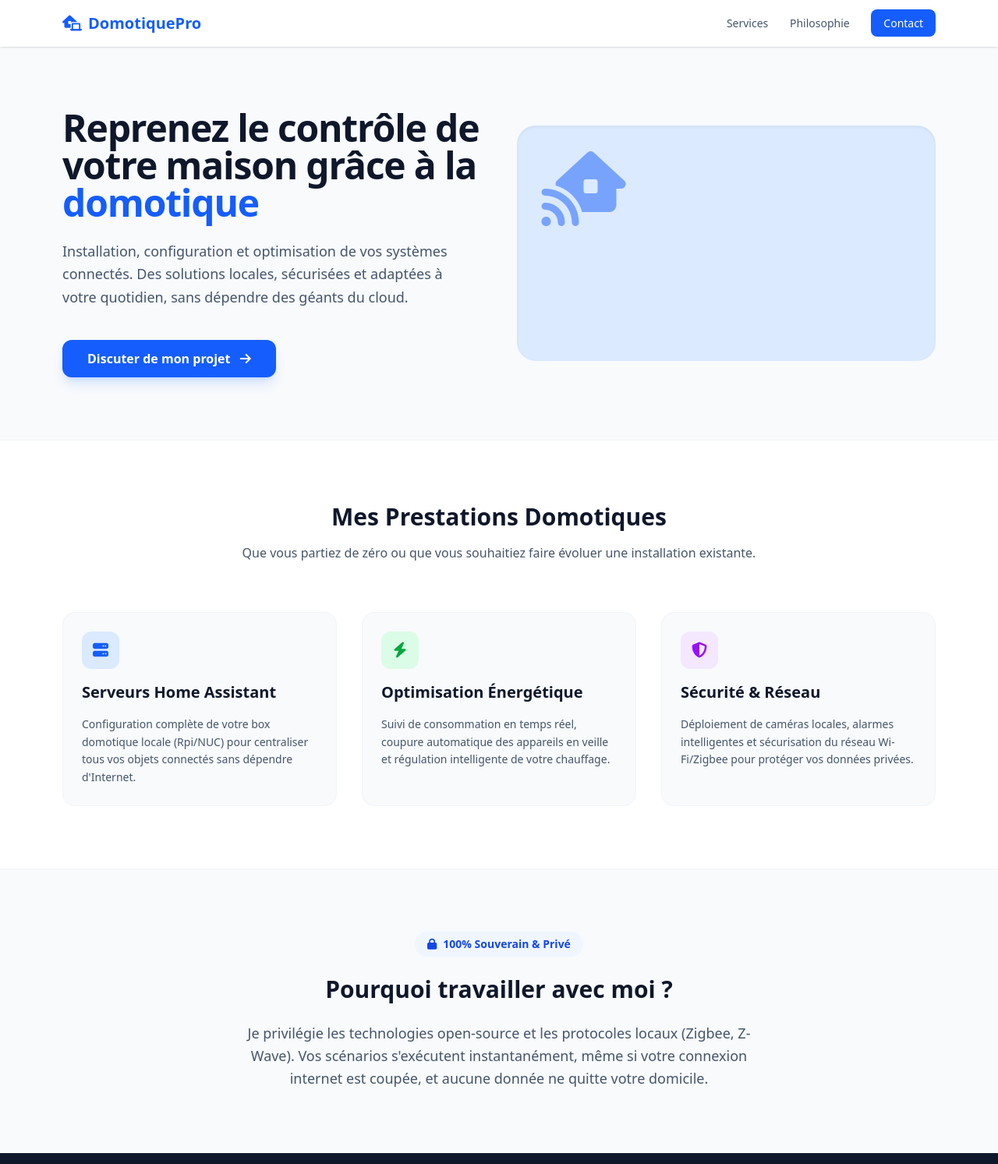
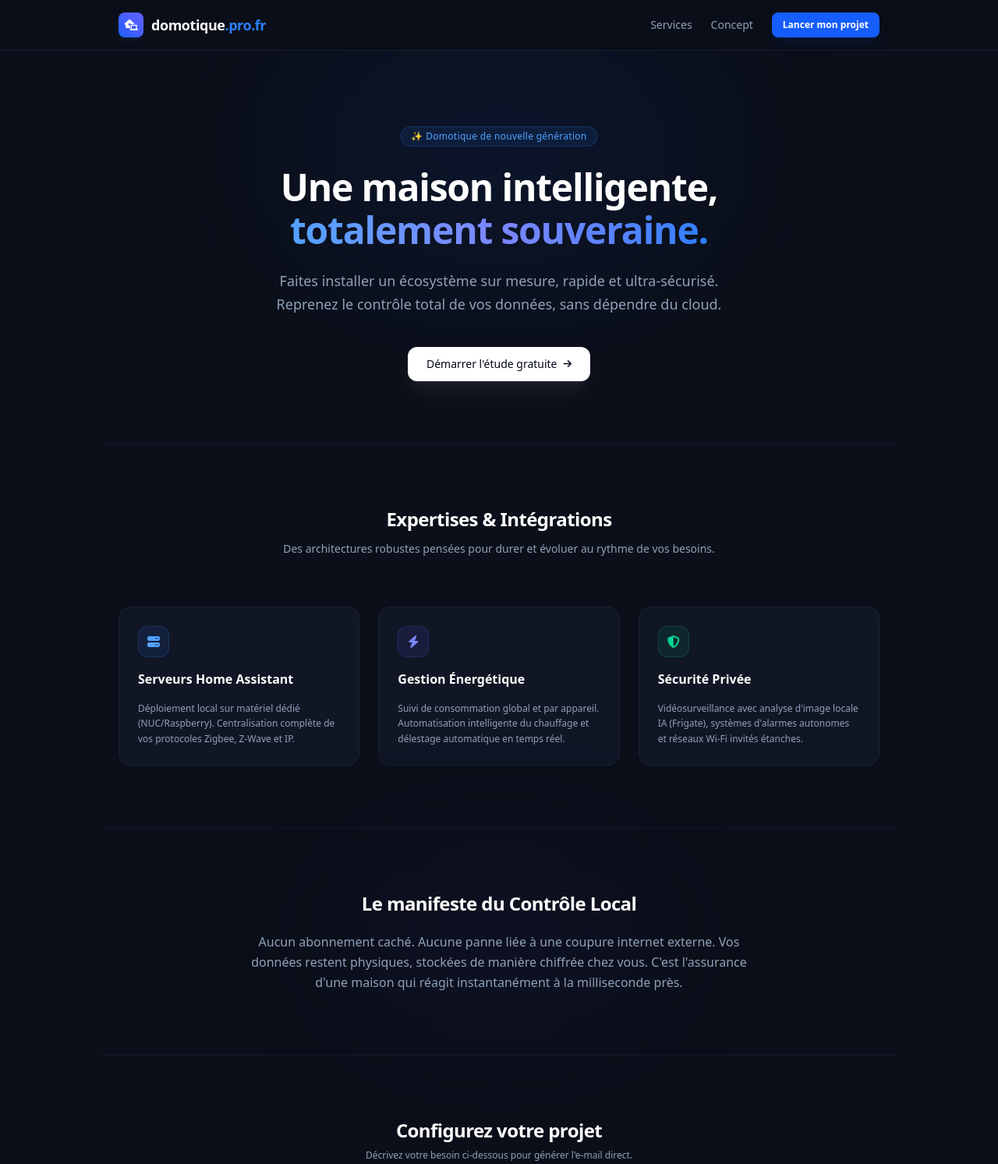
Before and after one commit to Maxence-Csnt/mon-site, a plain HTML site: page index.html in a window 1280 px wide. Shown: the top 1493 px of the page at 78% size. Drawn offline with nearby package versions, Linux system fonts and the light colour scheme.

Commit message:
Revamp index.html with new title and styles
Updated the title and navigation styles in the HTML file. Enhanced the hero section and services layout for better visual appeal.

```diff
--- a/index.html
+++ b/index.html
@@ -3,130 +3,149 @@
 <head>
     <meta charset="UTF-8">
     <meta name="viewport" content="width=device-width, initial-scale=1.0">
-    <title>DomotiquePro | Installation & Services de Maison Connectée</title>
-    <!-- Tailwind CSS pour un design moderne et rapide -->
+    <title>DomotiquePro | Architecture Domotique & Contrôle Local</title>
+    <!-- Tailwind CSS pour le design moderne style Lovable -->
     <script src="https://cdn.jsdelivr.net/npm/@tailwindcss/browser@4"></script>
     <!-- Icons FontAwesome -->
     <link rel="stylesheet" href="https://cdnjs.cloudflare.com/ajax/libs/font-awesome/6.4.0/css/all.min.css">
 </head>
-<body class="bg-slate-50 text-slate-800 font-sans">
+<body class="bg-[#0B0F19] text-slate-200 font-sans antialiased selection:bg-blue-500/30">
 
-    <!-- 🌐 Barre de navigation -->
-    <nav class="sticky top-0 z-50 bg-white/90 backdrop-blur-md shadow-sm">
-        <div class="max-w-6xl mx-auto px-4 py-4 flex justify-between items-center">
-            <div class="flex items-center space-x-2 text-xl font-bold text-blue-600">
-                <i class="fa-solid fa-house-laptop"></i>
-                <span>DomotiquePro</span>
+    <!-- 🌐 Barre de navigation style Lovable/SaaS -->
+    <nav class="sticky top-0 z-50 bg-[#0B0F19]/70 backdrop-blur-md border-b border-slate-800/60">
+        <div class="max-w-5xl mx-auto px-6 py-4 flex justify-between items-center">
+            <div class="flex items-center space-x-2.5 text-lg font-semibold tracking-tight text-white">
+                <div class="w-8 h-8 bg-gradient-to-tr from-blue-600 to-indigo-500 rounded-lg flex items-center justify-center text-sm shadow-md shadow-blue-500/10">
+                    <i class="fa-solid fa-house-laptop text-white"></i>
                 </div>
-            <div class="space-x-6 text-sm font-medium text-slate-600">
-                <a href="#services" class="hover:text-blue-600 transition">Services</a>
-                <a href="#philosophie" class="hover:text-blue-600 transition">Philosophie</a>
-                <a href="#contact" class="bg-blue-600 text-white px-4 py-2 rounded-lg hover:bg-blue-700 transition">Contact</a>
+                <span>domotique<span class="text-blue-500">.pro.fr</span></span>
+            </div>
+            <div class="flex items-center space-x-6 text-sm font-medium text-slate-400">
+                <a href="#services" class="hover:text-white transition-colors">Services</a>
+                <a href="#philosophie" class="hover:text-white transition-colors">Concept</a>
+                <a href="#contact" class="bg-blue-600 text-white px-3.5 py-2 rounded-lg hover:bg-blue-500 transition-all shadow-lg shadow-blue-600/10 hover:shadow-blue-600/20 text-xs font-semibold">Lancer mon projet</a>
             </div>
         </div>
     </nav>
 
     <!-- 🏠 Section Héro -->
-    <header class="max-w-6xl mx-auto px-4 py-20 text-center lg:text-left lg:flex lg:items-center lg:justify-between gap-12">
-        <div class="lg:w-1/2 space-y-6">
-            <h1 class="text-4xl md:text-5xl font-extrabold tracking-tight text-slate-900">
-                Reprenez le contrôle de votre maison grâce à la <span class="text-blue-600">domotique</span>
+    <header class="max-w-5xl mx-auto px-6 pt-24 pb-20 text-center relative overflow-hidden">
+        <!-- Effet de lumière en arrière-plan -->
+        <div class="absolute top-0 left-1/2 -translate-x-1/2 w-[500px] h-[250px] bg-blue-600/10 blur-[120px] pointer-events-none rounded-full"></div>
+
+        <div class="max-w-3xl mx-auto space-y-6 relative z-10">
+            <div class="inline-flex items-center space-x-2 bg-blue-500/10 border border-blue-500/20 text-blue-400 px-3 py-1 rounded-full text-xs font-medium tracking-wide">
+                <span>✨ Domotique de nouvelle génération</span>
+            </div>
+            <h1 class="text-4xl sm:text-5xl font-bold tracking-tight text-white leading-[1.15]">
+                Une maison intelligente,<br>
+                <span class="bg-gradient-to-r from-blue-400 via-indigo-400 to-blue-500 bg-clip-text text-transparent">totalement souveraine.</span>
             </h1>
-            <p class="text-lg text-slate-600 leading-relaxed">
-                Installation, configuration et optimisation de vos systèmes connectés. Des solutions locales, sécurisées et adaptées à votre quotidien, sans dépendre des géants du cloud.
+            <p class="text-base sm:text-lg text-slate-400 max-w-xl mx-auto font-normal leading-relaxed">
+                Faites installer un écosystème sur mesure, rapide et ultra-sécurisé. Reprenez le contrôle total de vos données, sans dépendre du cloud.
             </p>
             <div class="pt-4">
-                <a href="#contact" class="inline-block bg-blue-600 text-white px-8 py-3 rounded-xl font-semibold shadow-lg shadow-blue-500/20 hover:bg-blue-700 hover:shadow-blue-500/30 transition transform hover:-translate-y-0.5">
-                    Discuter de mon projet <i class="fa-solid fa-arrow-right ml-2"></i>
+                <a href="#contact" class="inline-flex items-center justify-center bg-white text-slate-950 px-6 py-3 rounded-xl font-medium text-sm hover:bg-slate-100 transition-all shadow-xl shadow-white/5 hover:-translate-y-0.5 gap-2">
+                    Démarrer l'étude gratuite <i class="fa-solid fa-arrow-right text-xs"></i>
                 </a>
             </div>
-        </div>
-        <div class="hidden lg:block lg:w-1/2 bg-blue-100 rounded-3xl p-8 aspect-video flex items-center justify-center text-blue-600 text-8xl shadow-inner">
-            <i class="fa-solid fa-house-signal animate-pulse"></i>
         </div>
     </header>
 
     <!-- 🛠️ Section Services -->
-    <section id="services" class="bg-white py-20 border-y border-slate-100">
-        <div class="max-w-6xl mx-auto px-4">
-            <div class="text-center max-w-2xl mx-auto mb-16 space-y-4">
-                <h2 class="text-3xl font-bold text-slate-900">Mes Prestations Domotiques</h2>
-                <p class="text-slate-600">Que vous partiez de zéro ou que vous souhaitiez faire évoluer une installation existante.</p>
+    <section id="services" class="max-w-5xl mx-auto px-6 py-20 border-t border-slate-900">
+        <div class="text-center max-w-xl mx-auto mb-16 space-y-3">
+            <h2 class="text-2xl font-bold text-white tracking-tight">Expertises & Intégrations</h2>
+            <p class="text-sm text-slate-400">Des architectures robustes pensées pour durer et évoluer au rythme de vos besoins.</p>
         </div>
 
-            <div class="grid md:grid-cols-3 gap-8">
+        <div class="grid md:grid-cols-3 gap-6">
             <!-- Service 1 -->
-                <div class="p-6 bg-slate-50 rounded-2xl border border-slate-100 hover:border-blue-200 hover:shadow-xl hover:shadow-slate-100 transition duration-300 space-y-4">
-                    <div class="w-12 h-12 bg-blue-100 rounded-xl flex items-center justify-center text-blue-600 text-xl font-bold">
+            <div class="group p-6 bg-[#111625] rounded-2xl border border-slate-800/60 hover:border-slate-700 transition-all duration-300 space-y-4">
+                <div class="w-10 h-10 bg-blue-500/10 border border-blue-500/20 rounded-xl flex items-center justify-center text-blue-400 text-base group-hover:bg-blue-500 group-hover:text-white transition-all">
                     <i class="fa-solid fa-server"></i>
                 </div>
-                    <h3 class="text-xl font-bold text-slate-900">Serveurs Home Assistant</h3>
-                    <p class="text-slate-600 text-sm leading-relaxed">Configuration complète de votre box domotique locale (Rpi/NUC) pour centraliser tous vos objets connectés sans dépendre d'Internet.</p>
+                <h3 class="text-base font-semibold text-white">Serveurs Home Assistant</h3>
+                <p class="text-slate-400 text-xs leading-relaxed font-normal">Déploiement local sur matériel dédié (NUC/Raspberry). Centralisation complète de vos protocoles Zigbee, Z-Wave et IP.</p>
             </div>
             <!-- Service 2 -->
-                <div class="p-6 bg-slate-50 rounded-2xl border border-slate-100 hover:border-blue-200 hover:shadow-xl hover:shadow-slate-100 transition duration-300 space-y-4">
-                    <div class="w-12 h-12 bg-green-100 rounded-xl flex items-center justify-center text-green-600 text-xl font-bold">
+            <div class="group p-6 bg-[#111625] rounded-2xl border border-slate-800/60 hover:border-slate-700 transition-all duration-300 space-y-4">
+                <div class="w-10 h-10 bg-indigo-500/10 border border-indigo-500/20 rounded-xl flex items-center justify-center text-indigo-400 text-base group-hover:bg-indigo-500 group-hover:text-white transition-all">
                     <i class="fa-solid fa-bolt"></i>
                 </div>
-                    <h3 class="text-xl font-bold text-slate-900">Optimisation Énergétique</h3>
-                    <p class="text-slate-600 text-sm leading-relaxed">Suivi de consommation en temps réel, coupure automatique des appareils en veille et régulation intelligente de votre chauffage.</p>
+                <h3 class="text-base font-semibold text-white">Gestion Énergétique</h3>
+                <p class="text-slate-400 text-xs leading-relaxed font-normal">Suivi de consommation global et par appareil. Automatisation intelligente du chauffage et délestage automatique en temps réel.</p>
             </div>
             <!-- Service 3 -->
-                <div class="p-6 bg-slate-50 rounded-2xl border border-slate-100 hover:border-blue-200 hover:shadow-xl hover:shadow-slate-100 transition duration-300 space-y-4">
-                    <div class="w-12 h-12 bg-purple-100 rounded-xl flex items-center justify-center text-purple-600 text-xl font-bold">
+            <div class="group p-6 bg-[#111625] rounded-2xl border border-slate-800/60 hover:border-slate-700 transition-all duration-300 space-y-4">
+                <div class="w-10 h-10 bg-emerald-500/10 border border-emerald-500/20 rounded-xl flex items-center justify-center text-emerald-400 text-base group-hover:bg-emerald-500 group-hover:text-white transition-all">
                     <i class="fa-solid fa-shield-halved"></i>
                 </div>
-                    <h3 class="text-xl font-bold text-slate-900">Sécurité & Réseau</h3>
-                    <p class="text-slate-600 text-sm leading-relaxed">Déploiement de caméras locales, alarmes intelligentes et sécurisation du réseau Wi-Fi/Zigbee pour protéger vos données privées.</p>
-                </div>
+                <h3 class="text-base font-semibold text-white">Sécurité Privée</h3>
+                <p class="text-slate-400 text-xs leading-relaxed font-normal">Vidéosurveillance avec analyse d'image locale IA (Frigate), systèmes d'alarmes autonomes et réseaux Wi-Fi invités étanches.</p>
             </div>
         </div>
     </section>
 
     <!-- 🔒 Section Philosophie -->
-    <section id="philosophie" class="py-20 max-w-4xl mx-auto px-4 text-center space-y-6">
-        <div class="inline-flex items-center space-x-2 bg-blue-50 text-blue-700 px-4 py-1.5 rounded-full text-sm font-semibold">
-            <i class="fa-solid fa-lock"></i>
-            <span>100% Souverain & Privé</span>
+    <section id="philosophie" class="max-w-5xl mx-auto px-6 py-20 border-t border-slate-900 text-center relative">
+        <div class="absolute top-1/2 left-1/2 -translate-x-1/2 -translate-y-1/2 w-[400px] h-[200px] bg-indigo-600/5 blur-[100px] pointer-events-none rounded-full"></div>
+        <div class="max-w-2xl mx-auto space-y-5 relative z-10">
+            <h2 class="text-2xl font-bold text-white tracking-tight">Le manifeste du Contrôle Local</h2>
+            <p class="text-sm sm:text-base text-slate-400 leading-relaxed font-normal">
+                Aucun abonnement caché. Aucune panne liée à une coupure internet externe. Vos données restent physiques, stockées de manière chiffrée chez vous. C'est l'assurance d'une maison qui réagit instantanément à la milliseconde près.
+            </p>
         </div>
-        <h2 class="text-3xl font-bold text-slate-900">Pourquoi travailler avec moi ?</h2>
-        <p class="text-lg text-slate-600 leading-relaxed max-w-2xl mx-auto">
-            Je privilégie les technologies open-source et les protocoles locaux (Zigbee, Z-Wave). Vos scénarios s'exécutent instantanément, même si votre connexion internet est coupée, et aucune donnée ne quitte votre domicile.
-        </p>
     </section>
 
-    <!-- 📨 Section Contact Direct -->
-    <section id="contact" class="bg-slate-900 text-white py-20">
-        <div class="max-w-xl mx-auto px-4">
-            <div class="text-center mb-12 space-y-4">
-                <h2 class="text-3xl font-bold">Un projet de maison connectée ?</h2>
-                <p class="text-slate-400">Demandez votre étude personnalisée et recevez une réponse rapidement.</p>
+    <!-- 📨 Section Formulaire Interactif (Style Lovable Card) -->
+    <section id="contact" class="max-w-5xl mx-auto px-6 py-20 border-t border-slate-900">
+        <div class="max-w-md mx-auto space-y-8">
+            <div class="text-center space-y-2">
+                <h2 class="text-2xl font-bold text-white tracking-tight">Configurez votre projet</h2>
+                <p class="text-xs text-slate-400">Décrivez votre besoin ci-dessous pour générer l'e-mail direct.</p>
             </div>
 
-            <!-- Bloc d'action sans intermédiaire (Mailto) -->
-            <div class="bg-slate-800 p-8 rounded-2xl border border-slate-700 shadow-xl text-center space-y-6">
-                <div class="w-16 h-16 bg-blue-500/10 text-blue-500 rounded-full flex items-center justify-center text-2xl mx-auto">
-                    <i class="fa-solid fa-envelope-open-text"></i>
+            <!-- Formulaire style Lovable -->
+            <form id="domoForm" class="space-y-5 bg-[#111625] p-6 sm:p-8 rounded-2xl border border-slate-800/80 shadow-2xl shadow-black/40">
+                <div class="space-y-2">
+                    <label class="block text-xs font-semibold text-slate-300 uppercase tracking-wider">Votre Nom</label>
+                    <input type="text" id="clientName" placeholder="ex: Jean Dupont" required class="w-full px-4 py-3 rounded-xl bg-[#0B0F19] border border-slate-800 text-sm text-white placeholder-slate-600 focus:outline-none focus:border-blue-500 focus:ring-1 focus:ring-blue-500 transition-all font-normal">
                 </div>
-
-                <h3 class="text-xl font-bold text-white">Envoyer un e-mail direct</h3>
-                <p class="text-slate-400 text-sm max-w-sm mx-auto">
-                    Cliquez sur le bouton ci-dessous pour m'envoyer directement votre demande depuis votre propre boîte mail (sans aucun intermédiaire).
-                </p>
-
-                <!-- Lien mailto vers ton adresse avec sujet pré-rempli -->
-                <a href="mailto:domotik.m@gmail.com?subject=Demande%20de%20projet%20-%20DomotiquePro&body=Bonjour,%20je%20vous%20contacte%20pour%20un%20projet%20de%20domotique.%20Voici%20mon%20besoin%20:%20"
-                   class="inline-block w-full bg-blue-600 text-white font-semibold py-3 rounded-lg hover:bg-blue-700 transition shadow-lg shadow-blue-600/20 text-center cursor-pointer">
-                    Ouvrir ma messagerie et m'écrire <i class="fa-solid fa-paper-plane ml-2"></i>
-                </a>
+                <div class="space-y-2">
+                    <label class="block text-xs font-semibold text-slate-300 uppercase tracking-wider">Votre Projet</label>
+                    <textarea id="clientMessage" rows="5" required placeholder="ex: Bonjour, je souhaite centraliser mes volets roulants Somfy et piloter mon chauffage connecté avec une box Home Assistant..." class="w-full px-4 py-3 rounded-xl bg-[#0B0F19] border border-slate-800 text-sm text-white placeholder-slate-600 focus:outline-none focus:border-blue-500 focus:ring-1 focus:ring-blue-500 transition-all font-normal resize-none"></textarea>
                 </div>
+                <button type="submit" class="w-full bg-blue-600 text-white font-semibold py-3 rounded-xl hover:bg-blue-500 transition-all shadow-lg shadow-blue-600/10 hover:shadow-blue-600/20 flex items-center justify-center gap-2 text-sm cursor-pointer mt-2">
+                    <span>Générer et envoyer mon e-mail</span> <i class="fa-solid fa-paper-plane text-xs"></i>
+                </button>
+            </form>
         </div>
     </section>
 
     <!-- 📝 Footer -->
-    <footer class="bg-slate-950 text-slate-500 text-center py-8 text-sm border-t border-slate-900">
-        <p>&copy; 2026 DomotiquePro. Tous droits réservés. Hébergé de manière sécurisée 🚀</p>
+    <footer class="max-w-5xl mx-auto px-6 py-10 border-t border-slate-900 flex flex-col sm:flex-row justify-between items-center gap-4 text-xs text-slate-500">
+        <p>&copy; 2026 DomotiquePro. Tous droits réservés.</p>
+        <p class="flex items-center gap-1.5"><span class="w-1.5 h-1.5 bg-emerald-500 rounded-full animate-pulse"></span> Statut : Réseau privé & Sécurisé 🚀</p>
     </footer>
+
+    <!-- ⚙️ Script Mailto Dynamique -->
+    <script>
+        document.getElementById('domoForm').addEventListener('submit', function(e) {
+            e.preventDefault();
+
+            const name = document.getElementById('clientName').value;
+            const message = document.getElementById('clientMessage').value;
+
+            const emailDest = "domotik.m@gmail.com";
+            const subject = encodeURIComponent("[Projet Domotique] Demande de " + name);
+
+            const body = encodeURIComponent("Bonjour,\n\nVoici les détails de mon projet domotique :\n\n" + message + "\n\nCordialement,\n" + name);
+
+            // Ouvre la messagerie par défaut de l'utilisateur avec son adresse comme expéditeur
+            window.location.href = "mailto:" + emailDest + "?subject=" + subject + "&body=" + body;
+        });
+    </script>
 
 </body>
 </html>
```
Lines whose indentation alone changed are shown as unchanged.
